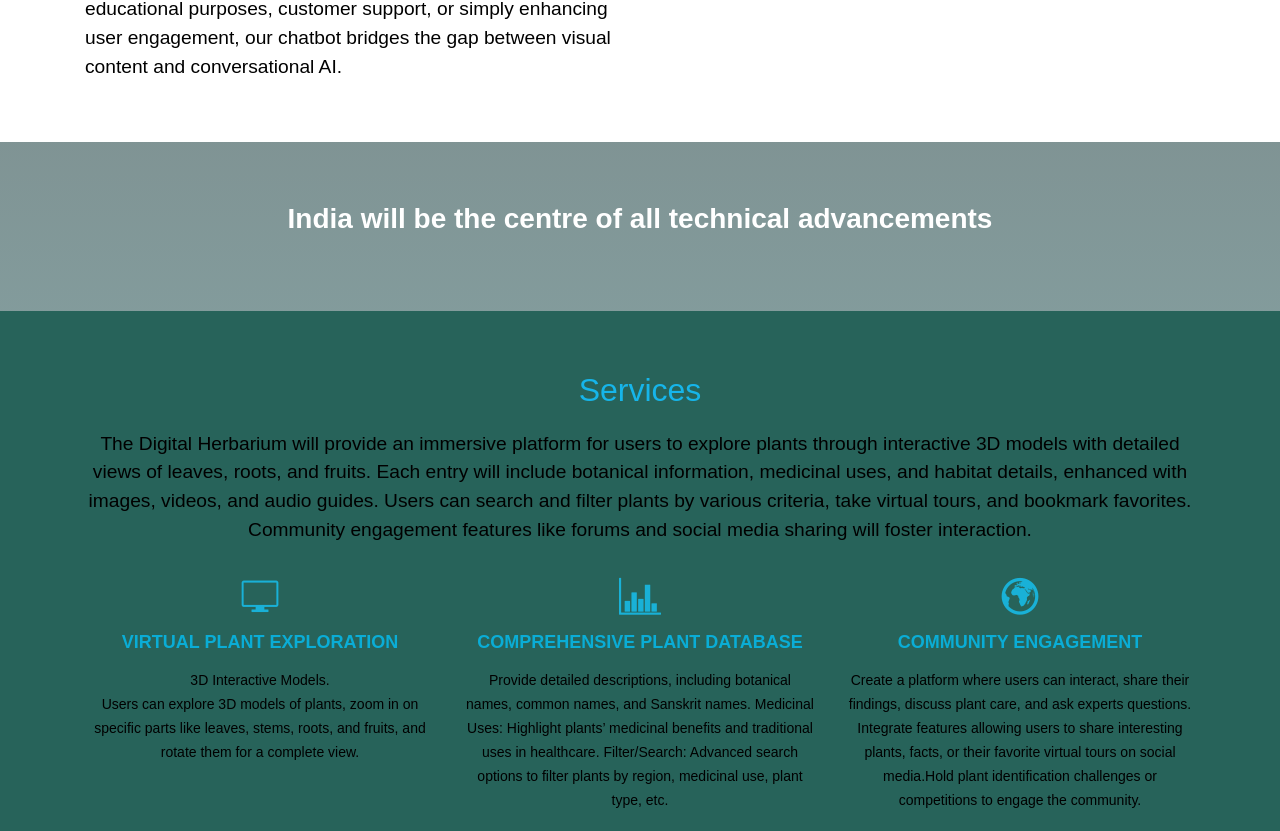
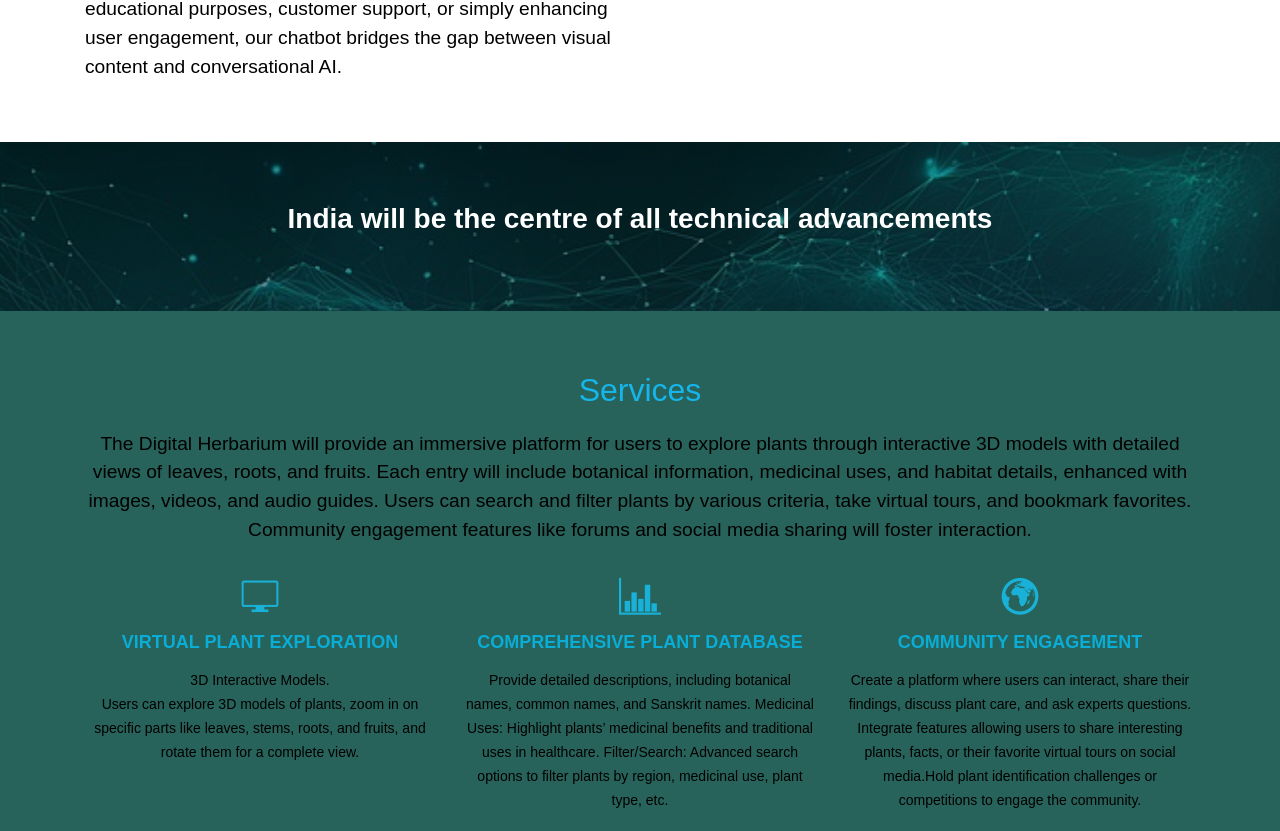
Before and after one commit to Jay116046/chatbot_frontend, a plain HTML site: page index.html in a window 1280 px wide. Shown: the part 1157-1988 px from the top of the page. Drawn offline with nearby package versions, Linux system fonts and the light colour scheme; some packages are replaced by stand-ins of ours; a script that the page names is missing; a web font is replaced by a local one.

Commit message:
updated bg

```diff
--- a/assets/css/style.css
+++ b/assets/css/style.css
@@ -522,7 +522,7 @@ section {
 --------------------------------------------------------------*/
 .call-to-action {
   background: linear-gradient(rgba(1, 41, 42, 0.5), rgba(7, 56, 57, 0.5)),
-    url("../img/360_F_494943379_C1DTG0LAHw2a0wmSeZDnd51dBLobHNR1.jpg") fixed center center;
+    url("../img/pngtree-website-technology-line-dark-background-image_2344719.jpg") fixed center center;
   background-size: cover;
   padding: 60px 0;
 }
```
